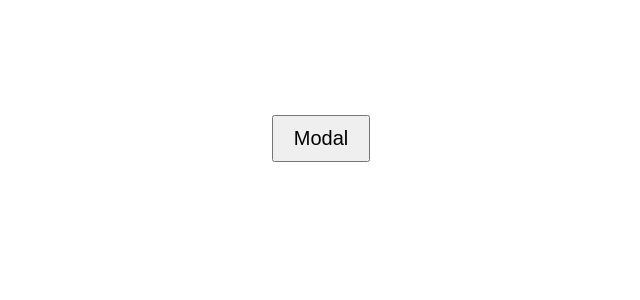
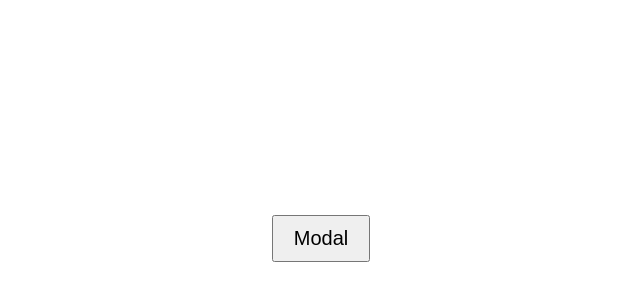
Before and after one commit to Nazaraliyev/react-components-task, a Next.js app: page / in a window 1280 px wide. Shown: the part 162-462 px from the top of the page, without its empty margins (319-959 px from the left). Built offline with nearby package versions, Linux system fonts and the light colour scheme.

Commit message:
change style

```diff
--- a/src/feature/modal/style.css
+++ b/src/feature/modal/style.css
@@ -3,6 +3,6 @@
     justify-content: center;
     align-items: center;
     width: 100%;
-    height: 600px;
+    height: 100%;
     position: absolute;
 }
```
